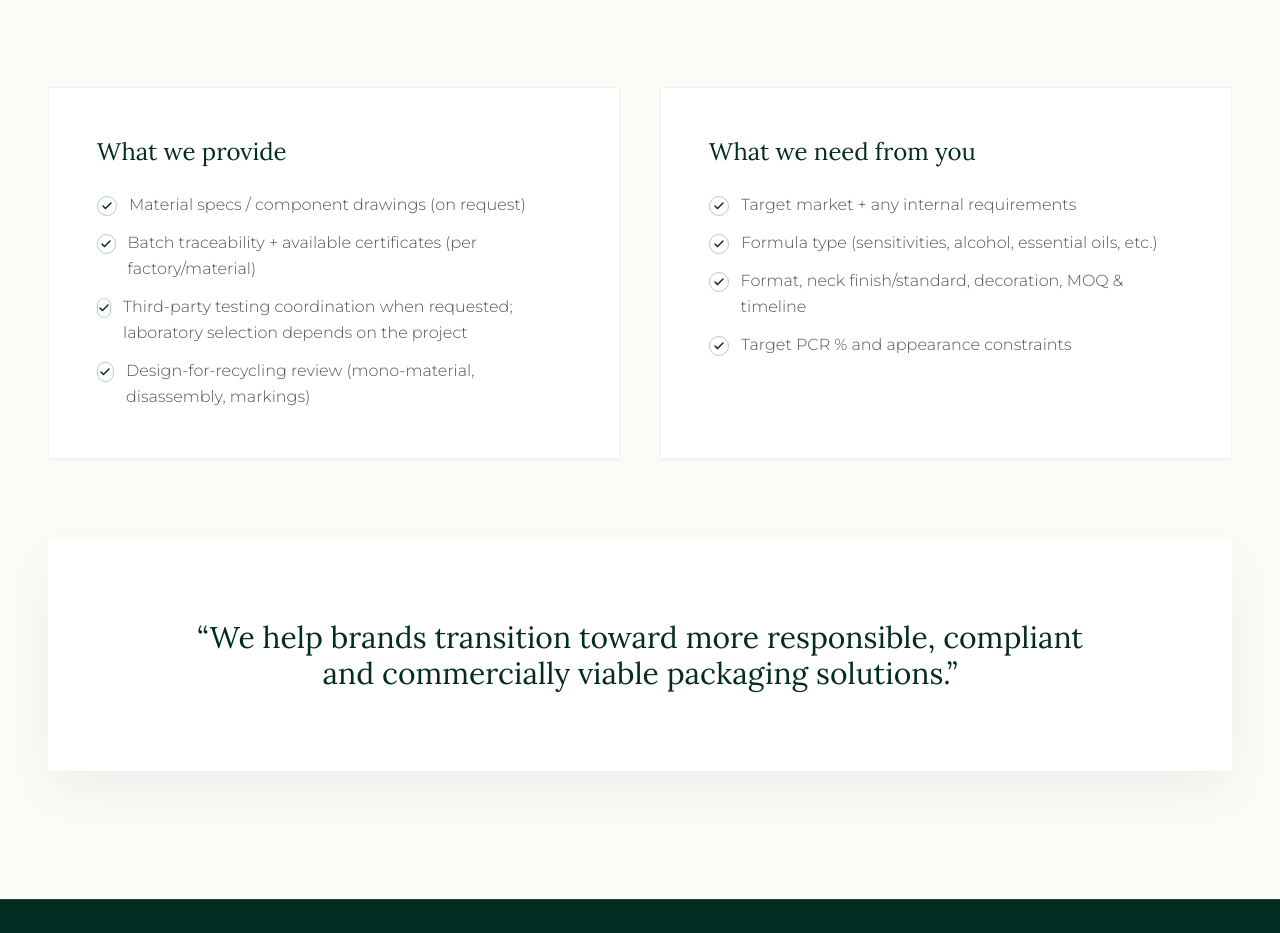
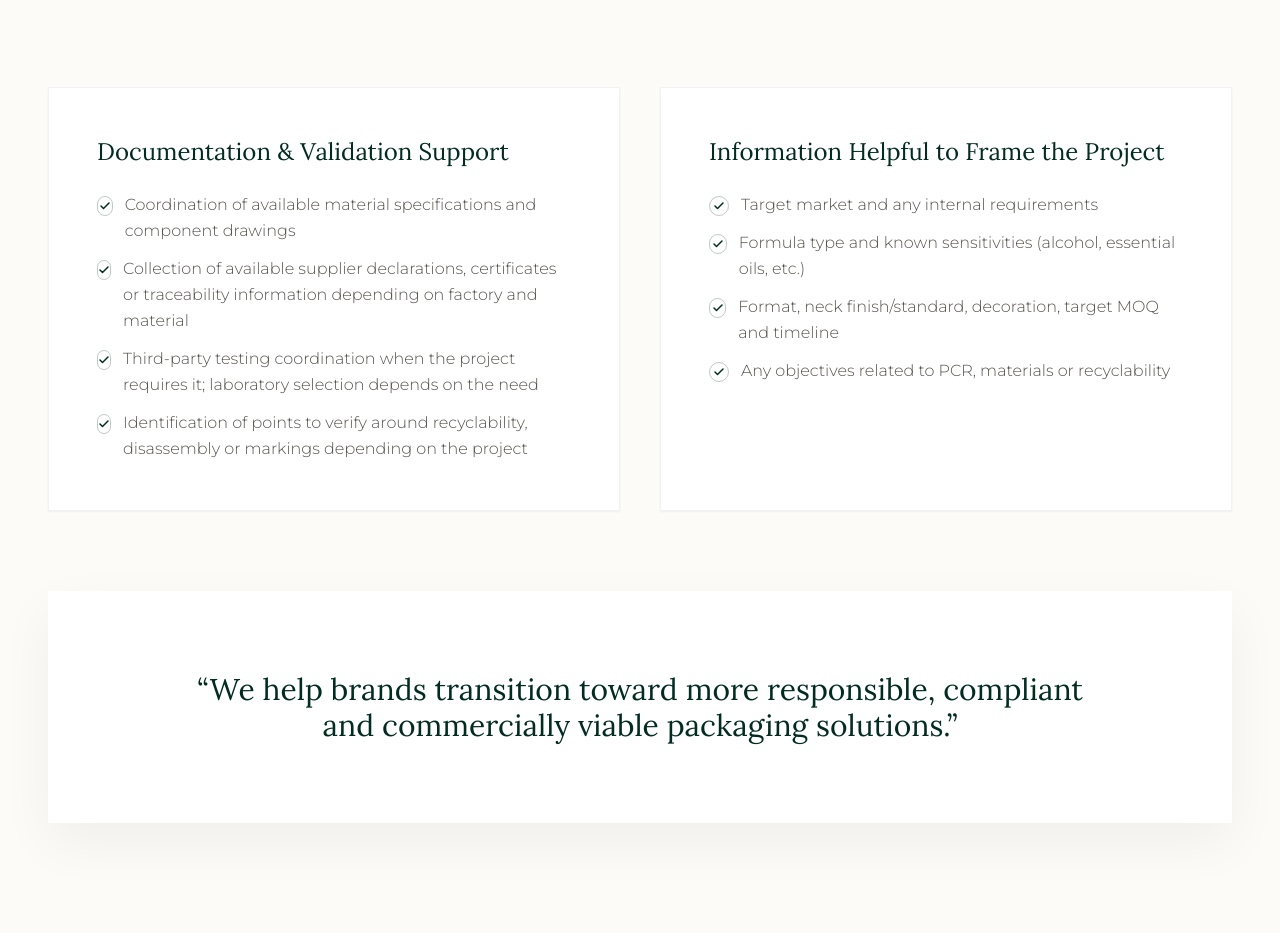
Before and after one commit to cathy6140/-Elmvale-Global-.github.io, a React (Vite) app: page /compliance in a window 1280 px wide. Shown: the part 2020-2953 px from the top of the page. Built offline with nearby package versions, Linux system fonts and the light colour scheme.

Commit message:
Refine compliance support wording

```diff
--- a/src/pages/Compliance.tsx
+++ b/src/pages/Compliance.tsx
@@ -22,35 +22,35 @@ const Compliance: React.FC = () => {
     }
   }, [language]);
 
-  const supportTitle = language === 'fr' ? 'Ce que nous fournissons' : 'What we provide';
-  const needTitle = language === 'fr' ? 'Ce dont nous avons besoin' : 'What we need from you';
+  const supportTitle = language === 'fr' ? 'Documentation & support de validation' : 'Documentation & Validation Support';
+  const needTitle = language === 'fr' ? 'Informations utiles pour cadrer le projet' : 'Information Helpful to Frame the Project';
 
   const provide = language === 'fr'
     ? [
-        'Fiches techniques matières / specs composants (sur demande)',
-        'Traçabilité lot & certificats disponibles (selon usine / matière)',
-        'Coordination d’essais tiers sur demande ; le laboratoire dépend du projet',
-        'Revue “design for recycling” (mono-matériau, démontabilité, marquage)'
+        'Coordination des fiches techniques matières et specs composants disponibles',
+        'Collecte des déclarations, certificats ou informations de traçabilité disponibles selon l’usine et la matière',
+        'Coordination d’essais tiers lorsque le projet le nécessite ; le laboratoire dépend du besoin',
+        'Identification des points à vérifier pour la recyclabilité, la démontabilité ou le marquage selon le projet'
       ]
     : [
-        'Material specs / component drawings (on request)',
-        'Batch traceability + available certificates (per factory/material)',
-        'Third-party testing coordination when requested; laboratory selection depends on the project',
-        'Design-for-recycling review (mono-material, disassembly, markings)'
+        'Coordination of available material specifications and component drawings',
+        'Collection of available supplier declarations, certificates or traceability information depending on factory and material',
+        'Third-party testing coordination when the project requires it; laboratory selection depends on the need',
+        'Identification of points to verify around recyclability, disassembly or markings depending on the project'
       ];
 
   const need = language === 'fr'
     ? [
-        'Marché cible + exigences internes',
-        'Type de formule (sensibilités, alcool, huiles essentielles, etc.)',
-        'Format, col/standard, décor, MOQ & délai',
-        'Niveau PCR souhaité & contraintes esthétiques'
+        'Marché cible et éventuelles exigences internes',
+        'Type de formule et sensibilités connues (alcool, huiles essentielles, etc.)',
+        'Format, col/standard, décor, MOQ cible et calendrier',
+        'Objectifs éventuels liés au PCR, à la matière ou à la recyclabilité'
       ]
     : [
-        'Target market + any internal requirements',
-        'Formula type (sensitivities, alcohol, essential oils, etc.)',
-        'Format, neck finish/standard, decoration, MOQ & timeline',
-        'Target PCR % and appearance constraints'
+        'Target market and any internal requirements',
+        'Formula type and known sensitivities (alcohol, essential oils, etc.)',
+        'Format, neck finish/standard, decoration, target MOQ and timeline',
+        'Any objectives related to PCR, materials or recyclability'
       ];
 
   return (
```
